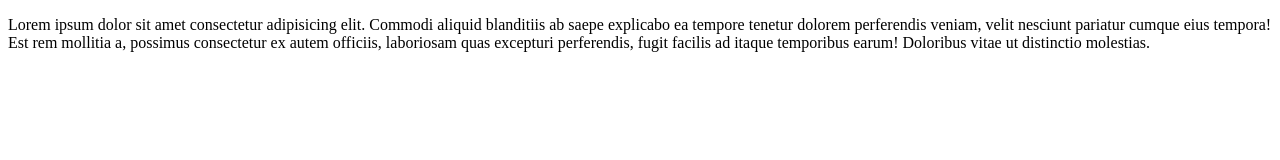
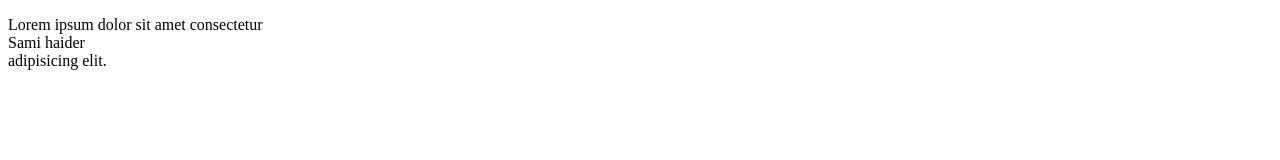
Before and after one commit to samihaider12/LocalProject, a plain HTML site: page index2.html in a window 1280 px wide. Drawn offline with Linux system fonts and the light colour scheme.

Commit message:
Add haiderBranch

```diff
--- a/index2.html
+++ b/index2.html
@@ -7,7 +7,9 @@
 </head>
 <body>
     <p>
-        Lorem ipsum dolor sit amet consectetur adipisicing elit. Commodi aliquid blanditiis ab saepe explicabo ea tempore tenetur dolorem perferendis veniam, velit nesciunt pariatur cumque eius tempora! Est rem mollitia a, possimus consectetur ex autem officiis, laboriosam quas excepturi perferendis, fugit facilis ad itaque temporibus earum! Doloribus vitae ut distinctio molestias.
+        Lorem ipsum dolor sit amet consectetur <br>
+         Sami haider <br>
+         adipisicing elit.
     </p>
 </body>
 </html>
```
